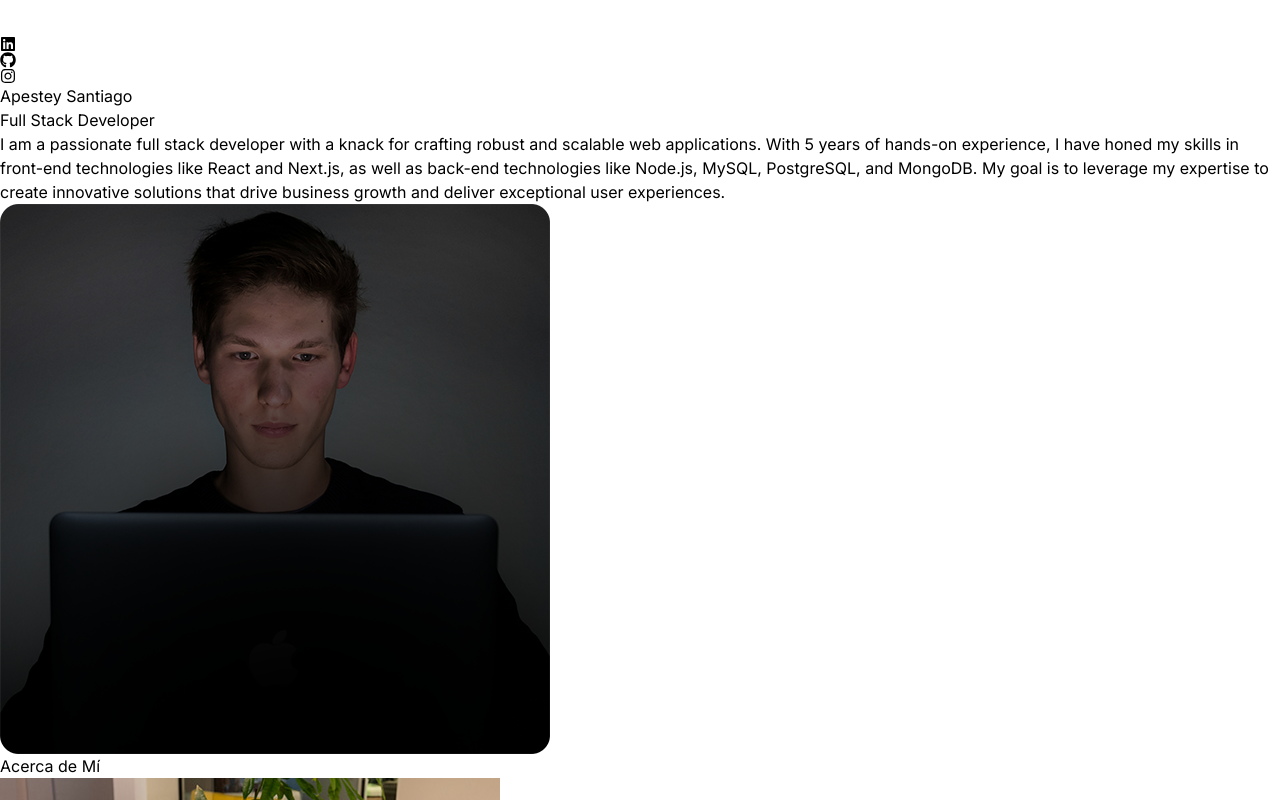
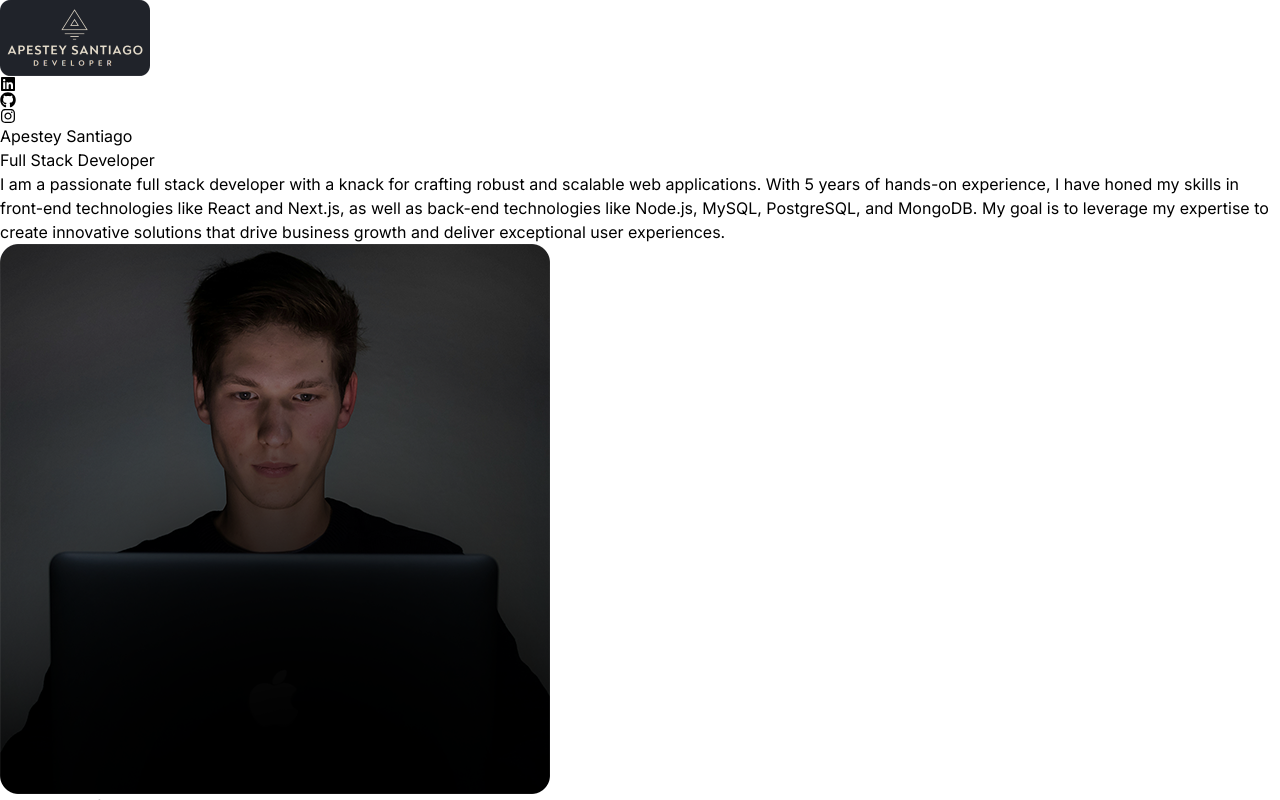
Before and after one commit to ApesteySantiago/Portfolio, a React (Vite) app: page / in a window 1280 px wide. Shown: the top 800 px of the page. Built offline with nearby package versions, Linux system fonts and the light colour scheme.

Commit message:
Actualizacion de Logo

```diff
--- a/src/components/Navbar.jsx
+++ b/src/components/Navbar.jsx
@@ -1,4 +1,4 @@
-import logo from "../assets/kevinRushLogo.png";
+import logo from "../assets/LogoPorftolioApesteySantiago.png";
 import { FaLinkedin } from "react-icons/fa";
 import { FaGithub } from "react-icons/fa";
 import { FaInstagram } from "react-icons/fa";
@@ -6,7 +6,12 @@ import { FaInstagram } from "react-icons/fa";
 const Navbar = () => {
   return <nav className="mb-20 flex item-center justify-between py-6">
     <div className="flex flex-shrink-0 item-center">
-        <img src={logo} alt="logo" />
+        <img
+          width={150}
+          height={150}
+          src={logo}
+          alt="logo"
+        />
     </div>
     <div className="m-8 flex item-center justify-center gap-4 texr-2xl">
         <FaLinkedin />
```
Also changed, not shown: src/assets/LogoPorftolioApesteySantiago.jpg (added), src/assets/LogoPorftolioApesteySantiago.png (added).
